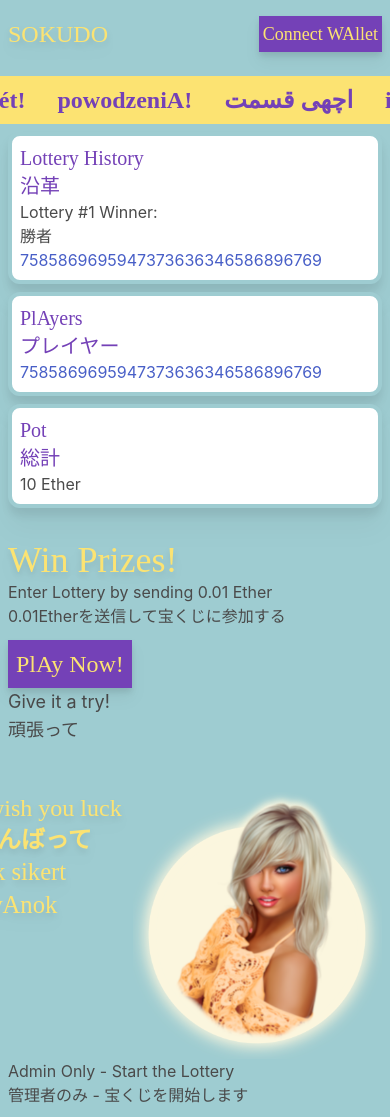
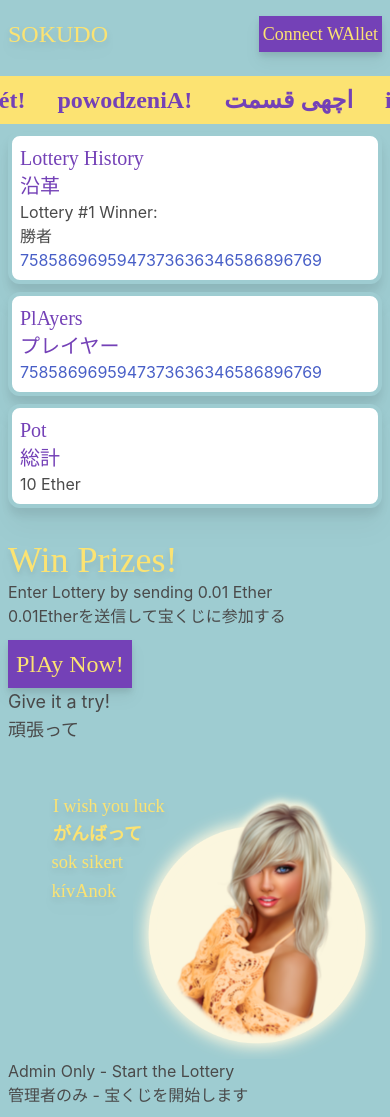
Before and after one commit to SJuras/Web3-Lottery, a Next.js app in the folder lottery-dapp/: page /lotterypage in a window 390 px wide. Shown: the top 1117 px of the page. Built offline with nearby package versions, Linux system fonts and the light colour scheme; a web font is replaced by a local one.

Commit message:
v1.4.2 tweaking assistent responsiveness.

```diff
--- a/lottery-dapp/pages/lotterypage.js
+++ b/lottery-dapp/pages/lotterypage.js
@@ -156,10 +156,10 @@ export default function Home() {
                     <div className="w-full md:w-1/2 flex justify-end">
                       <div className="w-2/3 relative">
                         <img src="/images/assistent6.png" className="h-full w-full" alt="Sindi" />
-                        <div className="absolute top-0 -left-40 z-50 text-left">
-                          <h4 className="text-2xl font-[Starduster] text-customYellow drop-shadow-lg animate-[beep1_10s_ease-in-out_infinite]">I wish you luck</h4>
-                          <h4 className="text-2xl font-[Starduster] text-customYellow drop-shadow-lg font-bold animate-[beep2_10s_ease-in-out_infinite]">がんばって</h4>
-                          <h4 className="text-2xl font-[Starduster] text-customYellow drop-shadow-lg animate-[beep3_10s_ease-in-out_infinite]">sok sikert<br /> kívAnok</h4>
+                        <div className="absolute top-0 -left-20 md:-left-40 z-50 text-left">
+                          <h4 className="text-lg md:text-2xl font-[Starduster] text-customYellow drop-shadow-lg animate-[beep1_10s_ease-in-out_infinite]">I wish you luck</h4>
+                          <h4 className="text-lg md:text-2xl font-[Starduster] text-customYellow drop-shadow-lg font-bold animate-[beep2_10s_ease-in-out_infinite]">がんばって</h4>
+                          <h4 className="text-lg md:text-2xl font-[Starduster] text-customYellow drop-shadow-lg animate-[beep3_10s_ease-in-out_infinite]">sok sikert<br /> kívAnok</h4>
                         </div>
                       </div>
                     </div>
```
